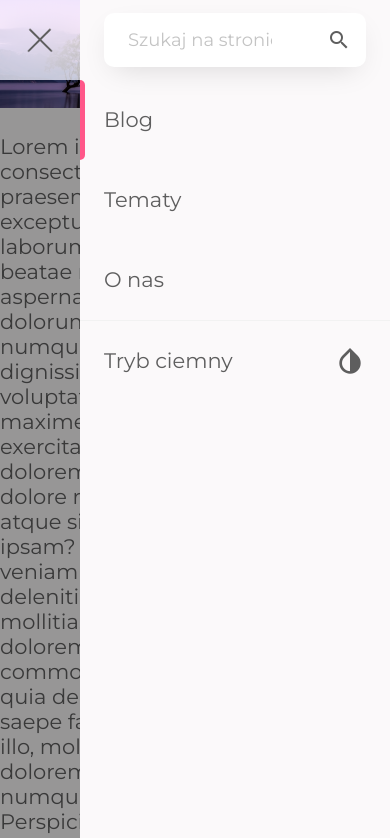
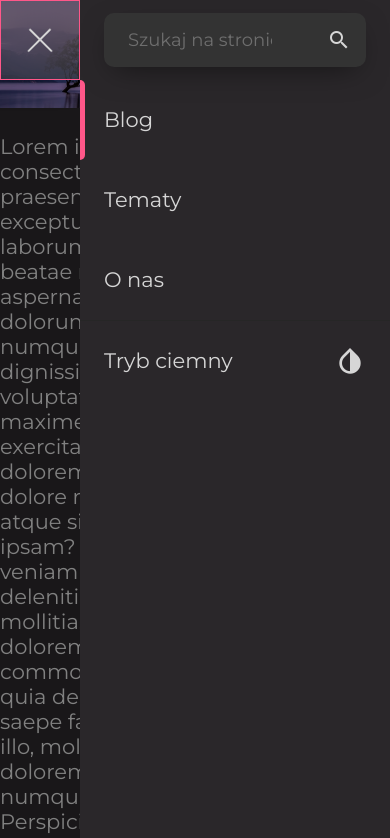
Before and after one commit to vxidfunctixn/idealna-para, a website: page src/html/index.html in a window 390 px wide. Both pictures are taken after a click on the button 350 px from the left and 40 px from the top of the page. Shown: the top 838 px of the page. Drawn offline with Linux system fonts and the light colour scheme.

Commit message:
Add theme switcher and simplify searchbox

```diff
--- a/src/html/index.html
+++ b/src/html/index.html
@@ -13,7 +13,7 @@
     />
     <link href="https://fonts.googleapis.com/icon?family=Material+Icons" rel="stylesheet" />
   </head>
-  <body>
+  <body theme="dark">
     <div class="nav-bar">
       <div class="nav-logo-container">
         <img src="../img/navlogo.png" alt="Idealna para - logo" class="nav-logo" />
@@ -29,15 +29,7 @@
                 placeholder="Szukaj na stronie..."
               />
               <div class="search-focus-mark"></div>
-              <button
-                type="button"
-                class="search-button"
-                id="close-search-button"
-                onClick="closeSearch()"
-              >
-                <span class="material-icons"> close </span>
-              </button>
-              <button type="submit" class="search-button">
+              <button type="submit" class="search-button" id="search-submit">
                 <span class="material-icons"> search </span>
               </button>
             </div>
@@ -54,8 +46,8 @@
             </li>
           </ul>
           <div class="separator"></div>
-          <button class="nav-button" id="invert-colors">
-            <span class="label">Tryb ciemny</span>
+          <button class="nav-button" id="invert-colors" onClick="invertColors()">
+            <span class="label" id="invert-colors-label">Tryb ciemny</span>
             <span class="material-icons"> invert_colors </span>
           </button>
           <button class="nav-button" id="show-search" onClick="showSearch()">
--- a/src/js/main.js
+++ b/src/js/main.js
@@ -1,9 +1,11 @@
-const bodyEl = document.getElementsByTagName('body')
+const bodyEl = document.getElementsByTagName('body')[0]
 const searchFormEl = document.getElementById('search-form')
 const searchInputEl = document.getElementById('search-input')
+const searchSubmitEl = document.getElementById('search-submit')
+const invertColorsLabelEl = document.getElementById('invert-colors-label')
 
 const toggleNav = () => {
-  bodyEl[0].classList.toggle('expand-nav')
+  bodyEl.classList.toggle('expand-nav')
 }
 
 const showSearch = () => {
@@ -11,6 +13,26 @@ const showSearch = () => {
   searchInputEl.focus()
 }
 
-const closeSearch = () => {
+searchInputEl.addEventListener('blur', (e) => closeSearch(e))
+searchSubmitEl.addEventListener('blur', (e) => closeSearch(e))
+const closeSearch = (e) => {
+  const { relatedTarget } = e
+  if (
+    relatedTarget &&
+    (relatedTarget.classList.contains('search-button') ||
+      relatedTarget.classList.contains('search-input'))
+  )
+    return
   searchFormEl.classList.remove('show')
 }
+
+const invertColors = () => {
+  const theme = bodyEl.getAttribute('theme')
+  if (theme === 'light') {
+    bodyEl.setAttribute('theme', 'dark')
+    invertColorsLabelEl.innerText = 'Tryb jasny'
+  } else {
+    bodyEl.setAttribute('theme', 'light')
+    invertColorsLabelEl.innerText = 'Tryb ciemny'
+  }
+}
--- /dev/null
+++ b/src/scss/_theme.scss
@@ -0,0 +1,89 @@
+body[theme=light] {
+  color: $fontLight;
+  background: $bodyLight;
+
+  .separator {
+    background: $gray100Light;
+  }
+
+  .nav-bar {
+    background: $bgNavLight;
+    box-shadow: $navShadowLight;
+  }
+
+  .navigation {
+    @include screen('xs', 'md') {
+      background: $bodyLight;
+    }
+  }
+
+  .search-container {
+    background: $bgLight;
+    box-shadow: $areaShadowLight;
+
+    .search-input::placeholder {
+      color: $placeholderLight;
+    }
+
+    .search-button::before {
+      background: $bgHoverLight;
+    }
+  }
+
+  .nav-list .nav-link::before {
+    background: $bgHoverLight;
+  }
+
+  .nav-button::before {
+    background: $bgHoverLight;
+  }
+
+  .animated-icon-menu .line {
+    background: $fontLight;
+  }
+}
+
+body[theme=dark] {
+  color: $fontDark;
+  background: $bodyDark;
+
+  .separator {
+    background: $gray100Dark;
+  }
+
+  .nav-bar {
+    background: $bgNavDark;
+    box-shadow: $navShadowDark;
+  }
+
+  .navigation {
+    @include screen('xs', 'md') {
+      background: $bodyDark;
+    }
+  }
+
+  .search-container {
+    background: $bgDark;
+    box-shadow: $areaShadowDark;
+
+    .search-input::placeholder {
+      color: $placeholderDark;
+    }
+
+    .search-button::before {
+      background: $bgHoverDark;
+    }
+  }
+
+  .nav-list .nav-link::before {
+    background: $bgHoverDark;
+  }
+
+  .nav-button::before {
+    background: $bgHoverDark;
+  }
+
+  .animated-icon-menu .line {
+    background: $fontDark;
+  }
+}
--- a/src/scss/_variables.scss
+++ b/src/scss/_variables.scss
@@ -26,7 +26,7 @@ $bgNavDark: hsla(0, 0%, 20%, 70%);
 $bgDark: hsl(0, 0%, 20%);
 $bgTransparentDark: hsla(0, 0%, 20%, 90%);
 $bodyDark: hsl(302, 4%, 16%);
-$bgHoverDark: hsl(0, 0%, 100%, 15%);
+$bgHoverDark: hsl(0, 0%, 100%, 7%);
 
 // Shadows
 $areaShadowLight: 0px 10px 30px -10px hsla(0, 0%, 0%, 15%);
--- a/src/scss/main.scss
+++ b/src/scss/main.scss
@@ -1,5 +1,6 @@
 @import 'variables';
 @import 'helpers';
+@import 'theme';
 @import 'partials/navigation';
 
 *, *::after, *::before {
@@ -16,8 +17,6 @@ html {
 body {
   margin: 0;
   font-size: $mdFont;
-  color: $fontLight;
-  background: $bodyLight;
   overflow-x: hidden;
 
   &::before {
@@ -38,5 +37,4 @@ body {
 
 .separator {
   height: 1px;
-  background: $gray100Light;
 }
--- a/src/scss/partials/_navigation.scss
+++ b/src/scss/partials/_navigation.scss
@@ -28,8 +28,6 @@ body.expand-nav {
   left: 0;
   width: 100%;
   height: 80px;
-  background: $bgNavLight;
-  box-shadow: $navShadowLight;
   backdrop-filter: blur(20px);
   display: flex;
   align-items: center;
@@ -64,7 +62,6 @@ body.expand-nav {
   height: 100vh;
   display: flex;
   flex-direction: column;
-  background: $bodyLight;
 
   @include screen('lg', 'xxl') {
     flex-direction: row;
@@ -76,14 +73,6 @@ body.expand-nav {
 }
 
 #show-search {
-  display: none;
-
-  @include screen('lg', 'xxl') {
-    display: flex;
-  }
-}
-
-#close-search-button {
   display: none;
 
   @include screen('lg', 'xxl') {
@@ -118,9 +107,7 @@ body.expand-nav {
   .search-container {
     height: 54px;
     width: 100%;
-    background: $bgLight;
     border-radius: $smRadius;
-    box-shadow: $areaShadowLight;
     display: flex;
     overflow: hidden;
     position: relative;
@@ -136,10 +123,6 @@ body.expand-nav {
       flex-shrink: 1;
       color: inherit;
       outline: none;
-
-      &::placeholder {
-        color: $placeholderLight;
-      }
     }
 
     .search-focus-mark {
@@ -171,6 +154,11 @@ body.expand-nav {
       display: flex;
       justify-content: center;
       align-items: center;
+      outline: none;
+
+      &:focus {
+        box-shadow: inset 0 0 0 1px $accentColor;
+      }
 
       .material-icons {
         font-size: $mdIcon;
@@ -179,7 +167,6 @@ body.expand-nav {
       &::before {
         content: '';
         @include fillAbsolute();
-        background: $bgHoverLight;
         z-index: -1;
         will-change: transform;
         opacity: 0;
@@ -220,6 +207,11 @@ body.expand-nav {
       line-height: 32px;
       position: relative;
       z-index: 1;
+      outline: none;
+
+      &:focus {
+        box-shadow: inset 0 0 0 1px $accentColor;
+      }
 
       &.active::after {
         content: '';
@@ -244,7 +236,6 @@ body.expand-nav {
       &::before {
         content: '';
         @include fillAbsolute();
-        background: $bgHoverLight;
         z-index: -1;
         will-change: transform;
         opacity: 0;
@@ -275,6 +266,11 @@ body.expand-nav {
   padding: $mdSpace;
   font-family: inherit;
   font-size: $mdFont;
+  outline: none;
+
+  &:focus {
+    box-shadow: inset 0 0 0 1px $accentColor;
+  }
 
   .label {
     line-height: 32px;
@@ -287,7 +283,6 @@ body.expand-nav {
   &::before {
     content: '';
     @include fillAbsolute();
-    background: $bgHoverLight;
     z-index: -1;
     will-change: transform;
     opacity: 0;
@@ -312,7 +307,6 @@ body.expand-nav {
   .line {
     display: block;
     position: absolute;
-    background: $fontLight;
     height: 2px;
     width: $lgIcon;
     border-radius: 1px;
```
Also changed, not shown: src/css/main.css, 1 other file.
